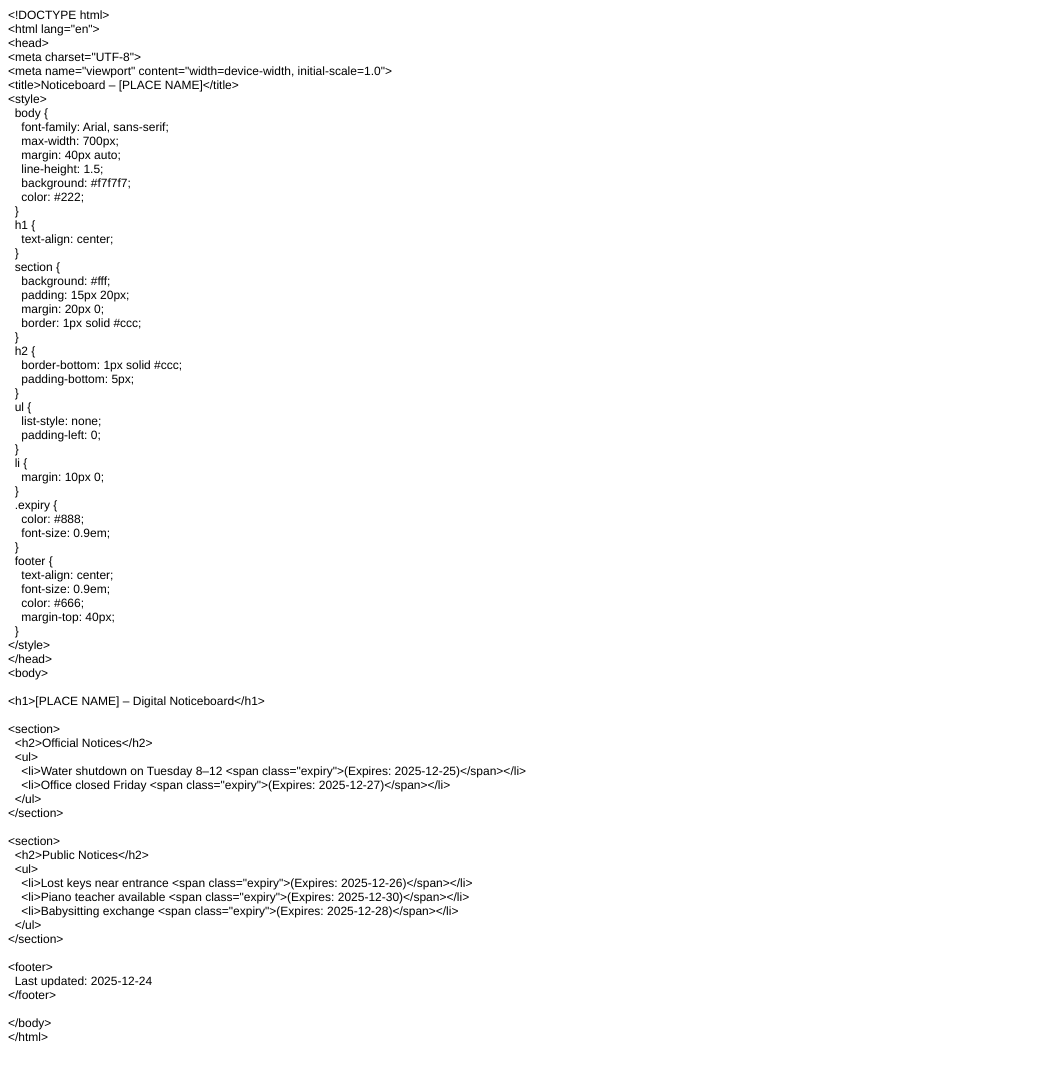
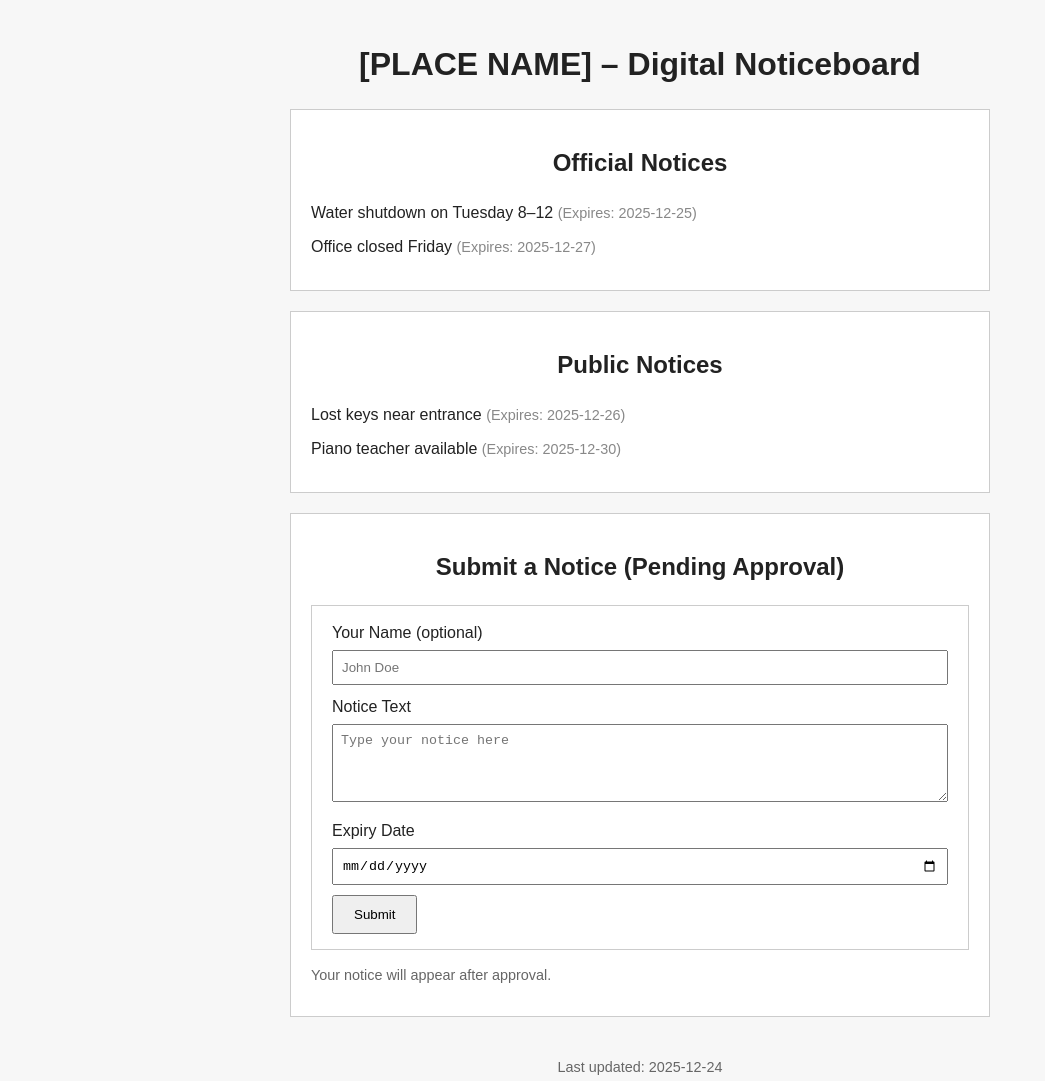
Before and after one commit to Haidekker/boardora, a plain HTML site: page boardora.html in a window 1280 px wide. Shown: the whole page, without its empty margins (0-1045 px from the left). Before the commit the page ends 1052 px from the top, so only its background shows below. Drawn offline with Linux system fonts and the light colour scheme.

Commit message:
Update boardora.html

```diff
--- a/boardora.html
+++ b/boardora.html
@@ -1,89 +1,88 @@
-<html>
+<!DOCTYPE html>
+<html lang="en">
 <head>
-  <meta http-equiv="Content-Type" content="text/html; charset=utf-8">
-  <meta http-equiv="Content-Style-Type" content="text/css">
-  <title></title>
-  <meta name="Generator" content="Cocoa HTML Writer">
-  <meta name="CocoaVersion" content="2575.7">
-  <style type="text/css">
-    p.p1 {margin: 0.0px 0.0px 0.0px 0.0px; font: 12.0px Helvetica}
-    p.p2 {margin: 0.0px 0.0px 0.0px 0.0px; font: 12.0px Helvetica; min-height: 14.0px}
-  </style>
+<meta charset="UTF-8">
+<meta name="viewport" content="width=device-width, initial-scale=1.0">
+<title>Noticeboard – [PLACE NAME]</title>
+<style>
+  body {
+    font-family: Arial, sans-serif;
+    max-width: 700px;
+    margin: 40px auto;
+    line-height: 1.5;
+    background: #f7f7f7;
+    color: #222;
+  }
+  h1, h2 {
+    text-align: center;
+  }
+  section {
+    background: #fff;
+    padding: 15px 20px;
+    margin: 20px 0;
+    border: 1px solid #ccc;
+  }
+  ul { list-style: none; padding-left: 0; }
+  li { margin: 10px 0; }
+  .expiry { color: #888; font-size: 0.9em; }
+  form {
+    background: #fff;
+    padding: 15px 20px;
+    border: 1px solid #ccc;
+  }
+  input, textarea {
+    width: 100%;
+    padding: 8px;
+    margin: 5px 0 10px 0;
+    box-sizing: border-box;
+  }
+  button {
+    padding: 10px 20px;
+    cursor: pointer;
+  }
+  footer { text-align: center; font-size: 0.9em; color: #666; margin-top: 40px; }
+</style>
 </head>
 <body>
-<p class="p1">&lt;!DOCTYPE html&gt;</p>
-<p class="p1">&lt;html lang="en"&gt;</p>
-<p class="p1">&lt;head&gt;</p>
-<p class="p1">&lt;meta charset="UTF-8"&gt;</p>
-<p class="p1">&lt;meta name="viewport" content="width=device-width, initial-scale=1.0"&gt;</p>
-<p class="p1">&lt;title&gt;Noticeboard – [PLACE NAME]&lt;/title&gt;</p>
-<p class="p1">&lt;style&gt;</p>
-<p class="p1"><span class="Apple-converted-space">  </span>body {</p>
-<p class="p1"><span class="Apple-converted-space">    </span>font-family: Arial, sans-serif;</p>
-<p class="p1"><span class="Apple-converted-space">    </span>max-width: 700px;</p>
-<p class="p1"><span class="Apple-converted-space">    </span>margin: 40px auto;</p>
-<p class="p1"><span class="Apple-converted-space">    </span>line-height: 1.5;</p>
-<p class="p1"><span class="Apple-converted-space">    </span>background: #f7f7f7;</p>
-<p class="p1"><span class="Apple-converted-space">    </span>color: #222;</p>
-<p class="p1"><span class="Apple-converted-space">  </span>}</p>
-<p class="p1"><span class="Apple-converted-space">  </span>h1 {</p>
-<p class="p1"><span class="Apple-converted-space">    </span>text-align: center;</p>
-<p class="p1"><span class="Apple-converted-space">  </span>}</p>
-<p class="p1"><span class="Apple-converted-space">  </span>section {</p>
-<p class="p1"><span class="Apple-converted-space">    </span>background: #fff;</p>
-<p class="p1"><span class="Apple-converted-space">    </span>padding: 15px 20px;</p>
-<p class="p1"><span class="Apple-converted-space">    </span>margin: 20px 0;</p>
-<p class="p1"><span class="Apple-converted-space">    </span>border: 1px solid #ccc;</p>
-<p class="p1"><span class="Apple-converted-space">  </span>}</p>
-<p class="p1"><span class="Apple-converted-space">  </span>h2 {</p>
-<p class="p1"><span class="Apple-converted-space">    </span>border-bottom: 1px solid #ccc;</p>
-<p class="p1"><span class="Apple-converted-space">    </span>padding-bottom: 5px;</p>
-<p class="p1"><span class="Apple-converted-space">  </span>}</p>
-<p class="p1"><span class="Apple-converted-space">  </span>ul {</p>
-<p class="p1"><span class="Apple-converted-space">    </span>list-style: none;</p>
-<p class="p1"><span class="Apple-converted-space">    </span>padding-left: 0;</p>
-<p class="p1"><span class="Apple-converted-space">  </span>}</p>
-<p class="p1"><span class="Apple-converted-space">  </span>li {</p>
-<p class="p1"><span class="Apple-converted-space">    </span>margin: 10px 0;</p>
-<p class="p1"><span class="Apple-converted-space">  </span>}</p>
-<p class="p1"><span class="Apple-converted-space">  </span>.expiry {</p>
-<p class="p1"><span class="Apple-converted-space">    </span>color: #888;</p>
-<p class="p1"><span class="Apple-converted-space">    </span>font-size: 0.9em;</p>
-<p class="p1"><span class="Apple-converted-space">  </span>}</p>
-<p class="p1"><span class="Apple-converted-space">  </span>footer {</p>
-<p class="p1"><span class="Apple-converted-space">    </span>text-align: center;</p>
-<p class="p1"><span class="Apple-converted-space">    </span>font-size: 0.9em;</p>
-<p class="p1"><span class="Apple-converted-space">    </span>color: #666;</p>
-<p class="p1"><span class="Apple-converted-space">    </span>margin-top: 40px;</p>
-<p class="p1"><span class="Apple-converted-space">  </span>}</p>
-<p class="p1">&lt;/style&gt;</p>
-<p class="p1">&lt;/head&gt;</p>
-<p class="p1">&lt;body&gt;</p>
-<p class="p2"><br></p>
-<p class="p1">&lt;h1&gt;[PLACE NAME] – Digital Noticeboard&lt;/h1&gt;</p>
-<p class="p2"><br></p>
-<p class="p1">&lt;section&gt;</p>
-<p class="p1"><span class="Apple-converted-space">  </span>&lt;h2&gt;Official Notices&lt;/h2&gt;</p>
-<p class="p1"><span class="Apple-converted-space">  </span>&lt;ul&gt;</p>
-<p class="p1"><span class="Apple-converted-space">    </span>&lt;li&gt;Water shutdown on Tuesday 8–12 &lt;span class="expiry"&gt;(Expires: 2025-12-25)&lt;/span&gt;&lt;/li&gt;</p>
-<p class="p1"><span class="Apple-converted-space">    </span>&lt;li&gt;Office closed Friday &lt;span class="expiry"&gt;(Expires: 2025-12-27)&lt;/span&gt;&lt;/li&gt;</p>
-<p class="p1"><span class="Apple-converted-space">  </span>&lt;/ul&gt;</p>
-<p class="p1">&lt;/section&gt;</p>
-<p class="p2"><br></p>
-<p class="p1">&lt;section&gt;</p>
-<p class="p1"><span class="Apple-converted-space">  </span>&lt;h2&gt;Public Notices&lt;/h2&gt;</p>
-<p class="p1"><span class="Apple-converted-space">  </span>&lt;ul&gt;</p>
-<p class="p1"><span class="Apple-converted-space">    </span>&lt;li&gt;Lost keys near entrance &lt;span class="expiry"&gt;(Expires: 2025-12-26)&lt;/span&gt;&lt;/li&gt;</p>
-<p class="p1"><span class="Apple-converted-space">    </span>&lt;li&gt;Piano teacher available &lt;span class="expiry"&gt;(Expires: 2025-12-30)&lt;/span&gt;&lt;/li&gt;</p>
-<p class="p1"><span class="Apple-converted-space">    </span>&lt;li&gt;Babysitting exchange &lt;span class="expiry"&gt;(Expires: 2025-12-28)&lt;/span&gt;&lt;/li&gt;</p>
-<p class="p1"><span class="Apple-converted-space">  </span>&lt;/ul&gt;</p>
-<p class="p1">&lt;/section&gt;</p>
-<p class="p2"><br></p>
-<p class="p1">&lt;footer&gt;</p>
-<p class="p1"><span class="Apple-converted-space">  </span>Last updated: 2025-12-24</p>
-<p class="p1">&lt;/footer&gt;</p>
-<p class="p2"><br></p>
-<p class="p1">&lt;/body&gt;</p>
-<p class="p1">&lt;/html&gt;</p>
+
+<h1>[PLACE NAME] – Digital Noticeboard</h1>
+
+<section>
+  <h2>Official Notices</h2>
+  <ul>
+    <li>Water shutdown on Tuesday 8–12 <span class="expiry">(Expires: 2025-12-25)</span></li>
+    <li>Office closed Friday <span class="expiry">(Expires: 2025-12-27)</span></li>
+  </ul>
+</section>
+
+<section>
+  <h2>Public Notices</h2>
+  <ul>
+    <li>Lost keys near entrance <span class="expiry">(Expires: 2025-12-26)</span></li>
+    <li>Piano teacher available <span class="expiry">(Expires: 2025-12-30)</span></li>
+  </ul>
+</section>
+
+<section>
+  <h2>Submit a Notice (Pending Approval)</h2>
+  <form action="https://formspree.io/f/YOUR_FORM_ID" method="POST">
+    <label for="name">Your Name (optional)</label>
+    <input type="text" name="name" id="name" placeholder="John Doe">
+
+    <label for="notice">Notice Text</label>
+    <textarea name="notice" id="notice" rows="4" placeholder="Type your notice here" required></textarea>
+
+    <label for="expiry">Expiry Date</label>
+    <input type="date" name="expiry" id="expiry" required>
+
+    <button type="submit">Submit</button>
+  </form>
+  <p style="font-size:0.9em;color:#666;">Your notice will appear after approval.</p>
+</section>
+
+<footer>
+  Last updated: 2025-12-24
+</footer>
+
 </body>
 </html>
```
